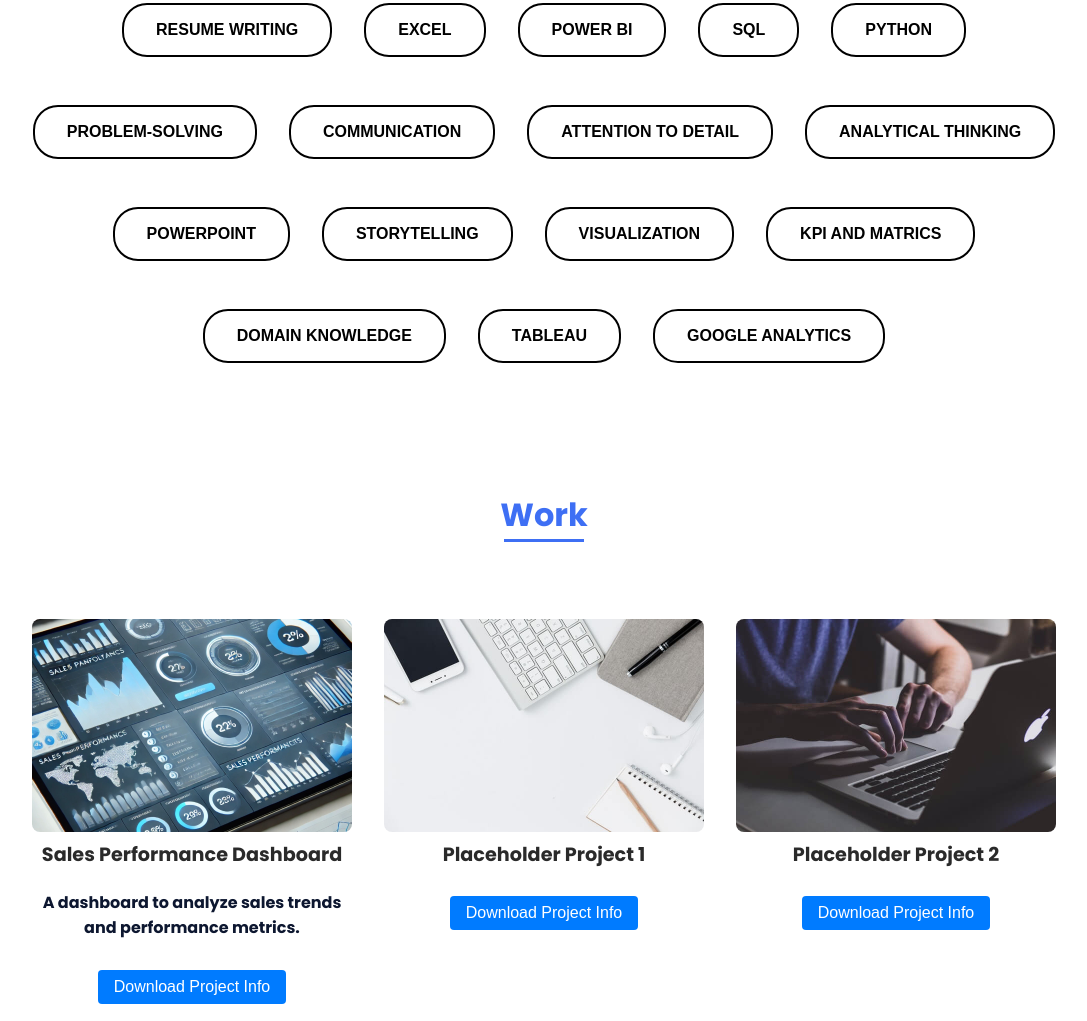
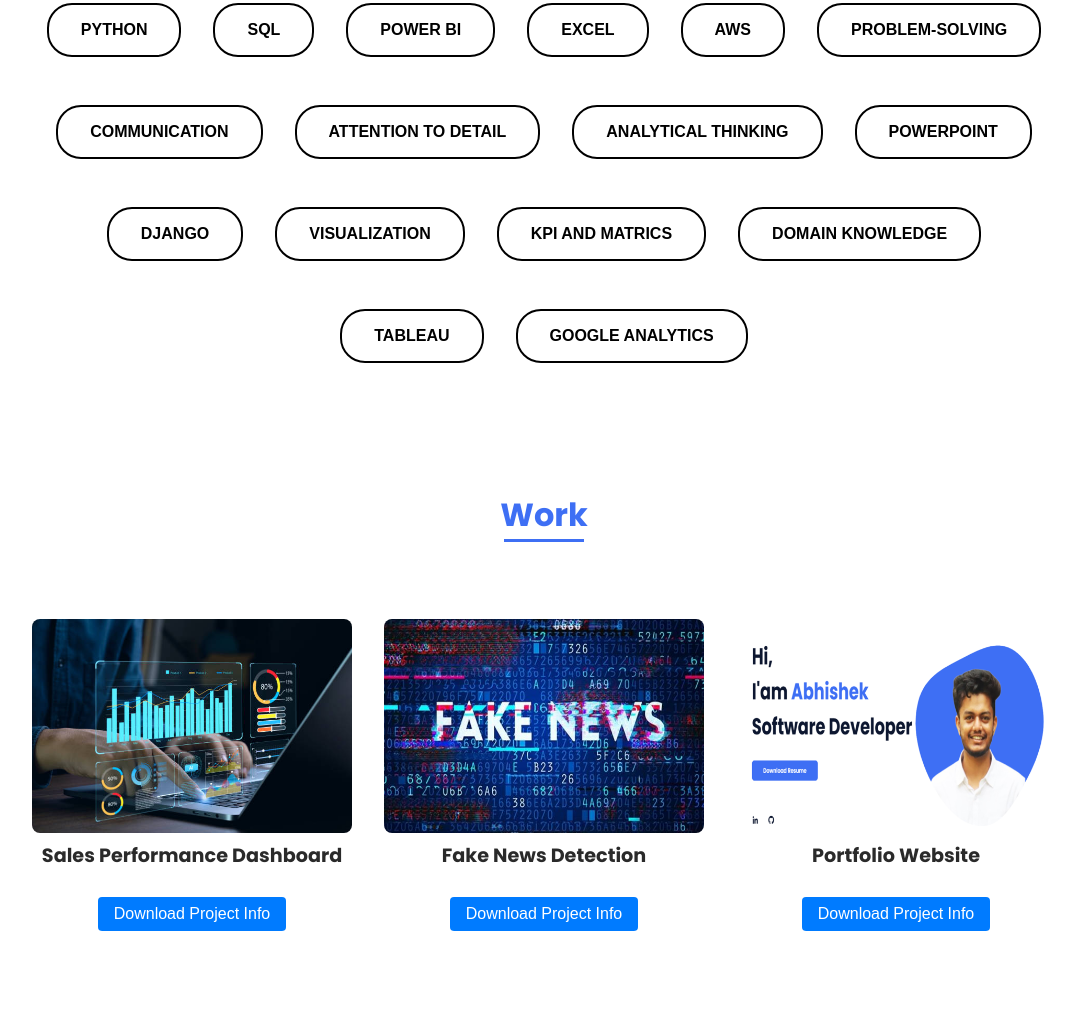
Before and after one commit to 182001Abhi/portfolio-responsive, a plain HTML site: page index.html in a window 1280 px wide. Shown: the part 1611-2632 px from the top of the page, without its empty margins (96-1183 px from the left). Drawn offline with nearby package versions, Linux system fonts and the light colour scheme.

Commit message:
bug : fixed

```diff
--- a/index.html
+++ b/index.html
@@ -42,7 +42,7 @@
                 <div class="home__data">
                     <h1 class="home__title">Hi,<br>I'am <span class="home__title-color">Abhishek</span><br> Software Developer</h1>
 
-                    <a href="Abhishek Tahasildar(Python Developer,Data Analyst).pdf" class="button" download>Download Resume</a>
+                    <a href="files/Abhishek Tahasildar(Python Developer,Data Analyst).pdf" class="button" download>Download Resume</a>
                 </div>
 
                 <div class="home__social">
@@ -85,17 +85,17 @@
 
                 <div class="skills__container bd-grid">
                     <div class="skills__container bd-grid">
-                        <button class="skills__btn" disabled>RESUME WRITING</button>
+                        <button class="skills__btn" disabled>PYTHON</button>
+                        <button class="skills__btn" disabled>SQL</button>
+                        <button class="skills__btn" disabled>POWER BI</button>
                         <button class="skills__btn" disabled>EXCEL</button>
-                        <button class="skills__btn" disabled>POWER BI</button>
-                        <button class="skills__btn" disabled>SQL</button>
-                        <button class="skills__btn" disabled>PYTHON</button>
+                        <button class="skills__btn" disabled>AWS</button>
                         <button class="skills__btn" disabled>PROBLEM-SOLVING</button>
                         <button class="skills__btn" disabled>COMMUNICATION</button>
                         <button class="skills__btn" disabled>ATTENTION TO DETAIL</button>
                         <button class="skills__btn" disabled>ANALYTICAL THINKING</button>
                         <button class="skills__btn" disabled>POWERPOINT</button>
-                        <button class="skills__btn" disabled>STORYTELLING</button>
+                        <button class="skills__btn" disabled>DJANGO</button>
                         <button class="skills__btn" disabled>VISUALIZATION</button>
                         <button class="skills__btn" disabled>KPI AND MATRICS</button>
                         <button class="skills__btn" disabled>DOMAIN KNOWLEDGE</button>
@@ -114,11 +114,10 @@
                     <!-- Project 1 -->
                     <div class="work__item">
                         <a href="https://github.com/182001Abhi/Sales_Performance_Dashboard" class="work__img">
-                            <img src="assets/img/file.jpg" alt="">
+                            <img src="assets/img/sales performance dashboard.jpg" alt="">
                         </a>
                         <h3 class="work__title">Sales Performance Dashboard</h3>
-                        <h4>A dashboard to analyze sales trends and performance metrics.</h4>
-                        <a href="Sales Performance Dashboard.docx" download>
+                        <a href="files/Sales Performance Dashboard.docx" download>
                             <button class="work__btn">Download Project Info</button>
                         </a>
                     </div>
@@ -126,10 +125,10 @@
                     <!-- Project 2 -->
                     <div class="work__item">
                         <a href="https://github.com/182001Abhi/" class="work__img">
-                            <img src="assets/img/work2.jpg" alt="">
+                            <img src="assets/img/Fake news detection.jpg" alt="">
                         </a>
-                        <h3 class="work__title">Placeholder Project 1</h3>
-                        <a href="files/Placeholder_Project_1.docx" download>
+                        <h3 class="work__title">Fake News Detection</h3>
+                        <a href="files/Fake News Detection.pdf" download>
                             <button class="work__btn">Download Project Info</button>
                         </a>
                     </div>
@@ -137,10 +136,10 @@
                     <!-- Project 3 -->
                     <div class="work__item">
                         <a href="https://github.com/182001Abhi/" class="work__img">
-                            <img src="assets/img/work3.jpg" alt="">
+                            <img src="assets/img/Portfolio Website.png" alt="">
                         </a>
-                        <h3 class="work__title">Placeholder Project 2</h3>
-                        <a href="files/Placeholder_Project_2.docx" download>
+                        <h3 class="work__title">Portfolio Website</h3>
+                        <a href="files/Portfolio website.pdf" download>
                             <button class="work__btn">Download Project Info</button>
                         </a>
                     </div>
```
Also changed, not shown: assets/img/Fake news detection.jpg (added), assets/img/Portfolio Website.png (added), assets/img/file.jpg (deleted), assets/img/sales performance dashboard.jpg (added), assets/img/ssss.png (deleted), assets/img/work2.jpg (deleted), assets/img/work3.jpg (deleted), 10 other files.
